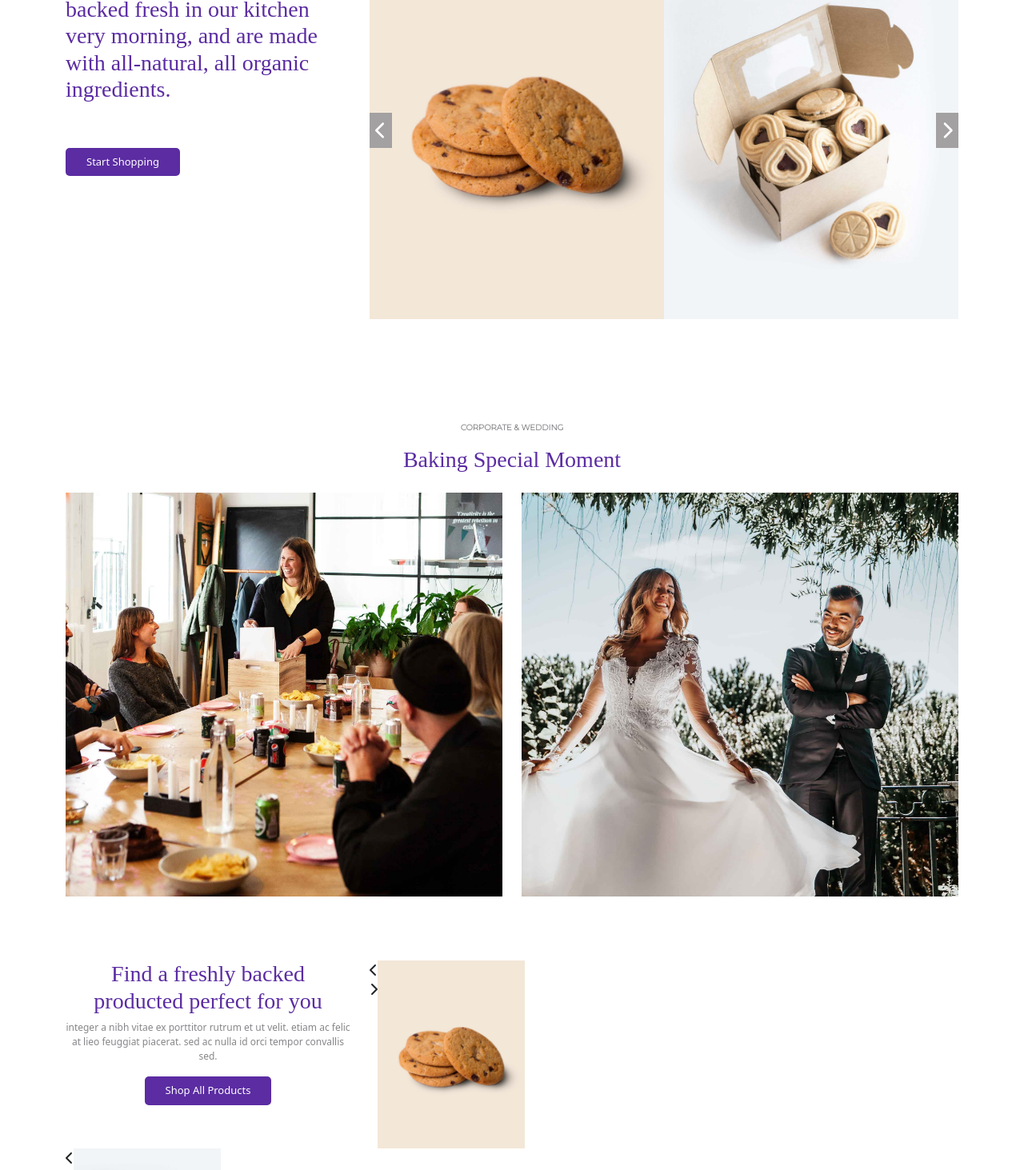
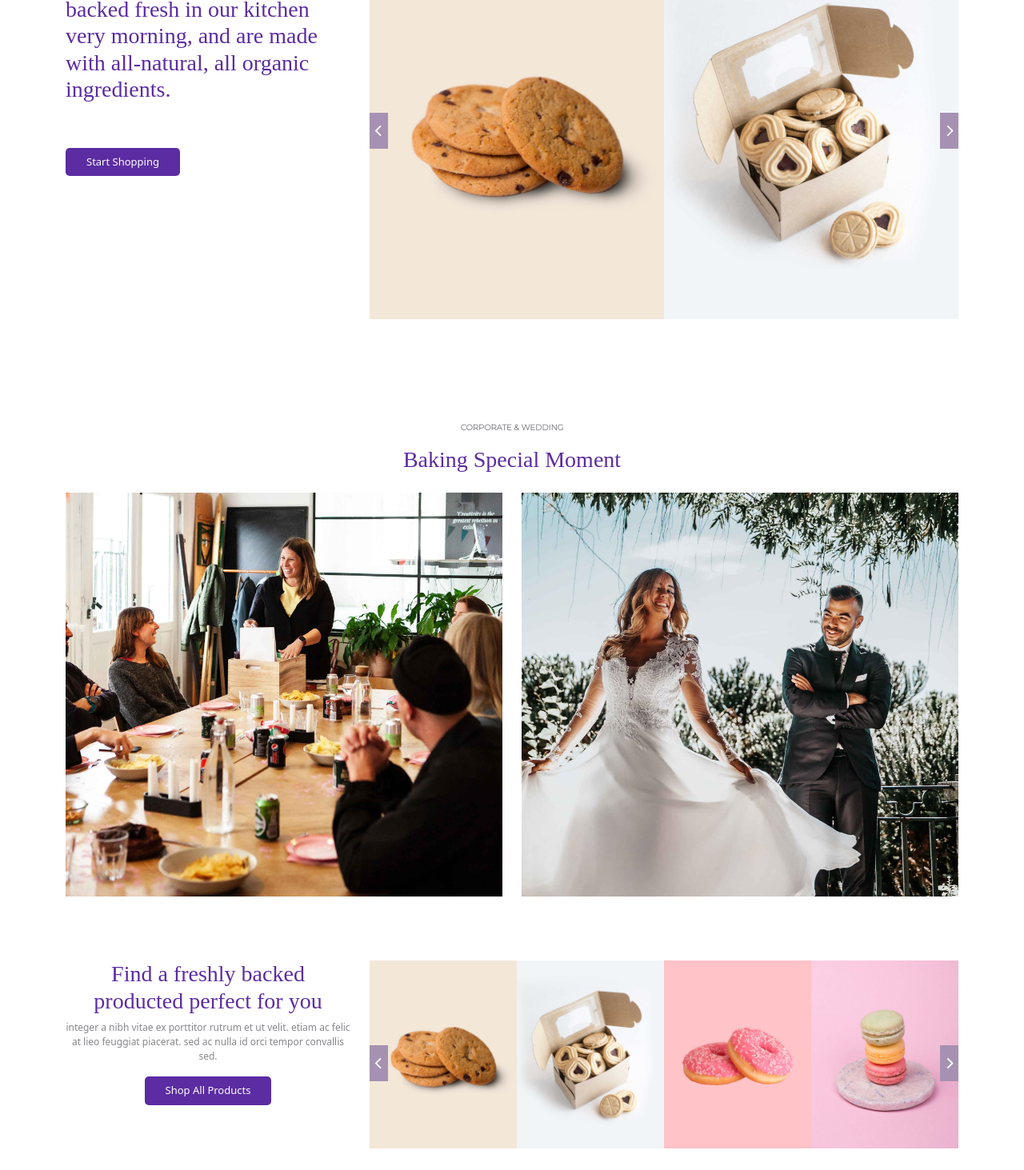
Before and after one commit to Mahdavi3649/proj-html-vuejs, a Vue app: page / in a window 1280 px wide. Shown: the part 718-2181 px from the top of the page at 80% size. Built offline with nearby package versions, Linux system fonts and the light colour scheme; a web font is replaced by a local one.

Commit message:
Added slider and edited some part of section

```diff
--- a/src/assets/scss/style.scss
+++ b/src/assets/scss/style.scss
@@ -65,3 +65,15 @@
   .pt-56{
     padding-top: 56px;
   }
+
+  .navigator {
+    position: relative;
+    font-size: 15px;
+
+    .fa {
+      background-color: #A691B2;
+      color: white;
+      padding: 15px 7px;
+      position: absolute;
+    }
+  }
--- a/src/components/HeaderComponent.vue
+++ b/src/components/HeaderComponent.vue
@@ -32,7 +32,7 @@
     </div>
     <div class="icon-hero">
       <div class="option-hero">
-        <font-awesome-icon icon="fa-solid fa-folder-open" class="fa" />
+        <font-awesome-icon icon="fa-solid fa-id-card-clip" class="fa" />
         <div class="fs-11">Demos</div>
       </div>
       <div class="option-hero">
@@ -154,13 +154,13 @@ header {
     .dollar {
       position: absolute;
       top: 16px;
-      left: 6px;
+      left: 3px;
       font-size: 16px;
     }
   }
 
   .color-green {
-    color: #287a00;
+    color: #68bd7e;
   }
 
   .fs-11 {
--- a/src/components/MainComponent.vue
+++ b/src/components/MainComponent.vue
@@ -77,11 +77,30 @@
             <button class="btn-banafsh">Shop All Products</button>
           </div>
 
-          <ShopComponent
-            :item="item"
-            v-for="(item, index) in images"
+          <div class="col-8 d-flex position-relative">
+            <div class="navigator">
+              <div class="prev">
+                <font-awesome-icon
+                  icon="fa-solid fa-chevron-left"
+                  class="fa-left fa"
+                />
+              </div>
+
+              <div class="next">
+                <font-awesome-icon
+                  icon="fa-solid fa-chevron-right"
+                  class="fa-right fa"
+                />
+              </div>
+            </div>
+
+            <img
+              :src="item.src"
+              v-for="(item, index) in items"
               :key="index"
+              class="item"
             />
+          </div>
         </div>
       </section>
 
@@ -183,30 +202,30 @@
           </div>
         </div>
 
-        <div class="row">
-          <div class="col-6 bg-ny d-flex p-4">
+        <div class="row gx-1">
+          <div class="col-6 bg-ny d-flex text-center pt-5 pb-5">
             <div class="col-4 pt-56">
               <div class="freshtext">call us</div>
-              <div class="freshtext">1.800.458.556</div>
+              <div class="caption">1.800.458.556</div>
             </div>
             <div class="col-4">
               <h3>New York</h3>
               <div class="freshtext pt-3">open all week</div>
-              <div class="freshtext">9:00 am - 6:00 pm</div>
+              <div class="caption">9:00 am - 6:00 pm</div>
             </div>
             <div class="col-4 pt-56">
               <button class="btn-sefid">View Map</button>
             </div>
           </div>
-          <div class="col-6 bg-ln d-flex pt-4">
+          <div class="col-6 bg-ln d-flex text-center pt-5 pb-5">
             <div class="col-4 pt-56">
               <div class="freshtext">call us</div>
-              <div class="freshtext">1.800.458.556</div>
+              <div class="caption">1.800.458.556</div>
             </div>
             <div class="col-4">
               <h3>London</h3>
               <div class="freshtext pt-3">open all week</div>
-              <div class="freshtext">9:00 am - 6:00 pm</div>
+              <div class="caption">9:00 am - 6:00 pm</div>
             </div>
             <div class="col-4 pt-56">
               <button class="btn-sefid">View Map</button>
@@ -262,25 +281,27 @@
           </div>
         </div>
       </section>
-    </div>
+
+      <div class="row">
         <div class="call-to-action mt-64 position-relative">
           <img src="@/assets/img/call-to-action-bg.jpg" alt="" />
           <div class="caption-call">
             <p class="freshtext mb-3">try our seasonal products</p>
-        <h2 class="text-white">Order for pick-up or delivery to your home</h2>
+            <h2 class="text-white">
+              Order for pick-up or delivery to your home
+            </h2>
             <button class="btn-sefid mt-5">Shop Now</button>
+          </div>
+        </div>
       </div>
     </div>
   </main>
 </template>
 
 <script>
-import ShopComponent from "@/components/ShopComponent.vue";
 export default {
   name: "MainComponent",
-  components: {
-    ShopComponent,
-  },
+  components: {},
   data() {
     return {
       images: [
@@ -295,6 +316,33 @@ export default {
           title: "Strawberry jam Cookies",
           type: "Cookies, Pasteries",
           price: "$21.00 $42.00",
+        },
+      ],
+
+      items: [
+        {
+          src: require("@/assets/img/choco-chip-cookies.jpg"),
+          title: "Choco Chips Cookies",
+          type: "Cookies, Pasteries",
+          price: "$19.00 $39.00",
+        },
+        {
+          src: require("@/assets/img/strawberry-jam-cookies.jpg"),
+          title: "Strawberry jam Cookies",
+          type: "Cookies, Pasteries",
+          price: "$21.00 $42.00",
+        },
+        {
+          src: require("@/assets/img/strawberry-donut.jpg"),
+          title: "Strawberry Donut",
+          type: "Cookies, Pasteries",
+          price: "$17.00 $34.00",
+        },
+        {
+          src: require("@/assets/img/perfect-macarons.jpg"),
+          title: "Perfect Macarons",
+          type: "Cookies, Pasteries",
+          price: "$23.00 $41.00",
         },
       ],
     };
@@ -315,16 +363,6 @@ main {
       width: calc(100% / 2);
     }
 
-    .navigator {
-      position: relative;
-      font-size: 22px;
-
-      .fa {
-        background-color: rgb(163, 161, 161);
-        color: white;
-        padding: 11px 7px;
-        position: absolute;
-      }
     .fa-left {
       top: 45%;
       left: 0;
@@ -332,8 +370,7 @@ main {
 
     .fa-right {
       top: 45%;
-        left: 708px;
-      }
+      left: 713px;
     }
   }
 
@@ -353,6 +390,25 @@ main {
 
     .col-6:hover .description {
       display: block;
+    }
+  }
+
+  .shop {
+    .col-8 {
+      .item {
+        width: calc(100% / 4);
+      }
+
+      .prev {
+        position: absolute;
+        left: 0;
+        top: 45%;
+      }
+      .next {
+        position: absolute;
+        left: 713px;
+        top: 45%;
+      }
     }
   }
 
@@ -450,8 +506,9 @@ main {
   }
   .call-to-action {
     img {
-      max-width: 100vw;
-      height: 350px;
+      width: 1140px;
+      height: 400px;
+      object-fit: cover;
     }
 
     h2 {
--- a/src/components/ShopComponent.vue
+++ /dev/null
@@ -1,79 +0,0 @@
-<template>
-  <div class="col-8 d-flex">
-    <div class="navigator">
-      <div class="prev">
-        <font-awesome-icon icon="fa-solid fa-chevron-left" class="fa-left fa" />
-      </div>
-
-      <div class="next">
-        <font-awesome-icon
-          icon="fa-solid fa-chevron-right"
-          class="fa-right fa"
-        />
-      </div>
-    </div>
-
-    <img :src="item.src" class="item" />
-  </div>
-</template>
-
-<script>
-export default {
-  name: "ShopComponent",
-
-  props: {
-    item: Object,
-  },
-
-  data() {
-    return {
-      images: [
-        {
-          src: require("@/assets/img/choco-chip-cookies.jpg"),
-          title: "Choco Chips Cookies",
-          type: "Cookies, Pasteries",
-          price: "$19.00 $39.00",
-        },
-        {
-          src: require("@/assets/img/strawberry-jam-cookies.jpg"),
-          title: "Strawberry jam Cookies",
-          type: "Cookies, Pasteries",
-          price: "$21.00 $42.00",
-        },
-        {
-          src: require("@/assets/img/cookies-with-ice-cream.jpg"),
-          title: "Cookies with Ice Cream",
-          type: "Cookies, Pasteries",
-          price: "$18.00 $37.00",
-        },
-        {
-          src: require("@/assets/img/glazed-pancake-with-lemon.jpg"),
-          title: "Glazed Pancake-with Lemon",
-          type: "Cookies, Pasteries",
-          price: "$18.00 $37.00",
-        },
-        {
-          src: require("@/assets/img/perfect-macarons.jpg"),
-          title: "Perfect Macarons",
-          type: "Cookies, Pasteries",
-          price: "$14.00 $35.00",
-        },
-        {
-          src: require("@/assets/img/strawberry-donut.jpg"),
-          title: "Strawberry Donut",
-          type: "Cookies, Pasteries",
-          price: "$13.00 $31.00",
-        },
-      ],
-    };
-  },
-};
-</script>
-
-<style lang="scss" scoped>
-.col-8 {
-  .item {
-    width: calc(100% / 4);
-  }
-}
-</style>
--- a/src/main.js
+++ b/src/main.js
@@ -6,7 +6,7 @@ import { library } from '@fortawesome/fontawesome-svg-core'
 
 /* import specific icons */
 import { faCartShopping as fasCartShopping } from '@fortawesome/free-solid-svg-icons'
-import { faFolderOpen as fasFolderOpen } from '@fortawesome/free-solid-svg-icons'
+import { faIdCardClip as fasIdCardClip } from '@fortawesome/free-solid-svg-icons'
 import { faDollarSign as fasDollarSign } from '@fortawesome/free-solid-svg-icons'
 import { faChevronLeft as fasChevronLeft } from '@fortawesome/free-solid-svg-icons'
 import { faChevronRight as fasChevronRight } from '@fortawesome/free-solid-svg-icons'
@@ -21,7 +21,7 @@ import { faPinterestP as fasPinterestP } from '@fortawesome/free-brands-svg-icon
 import { FontAwesomeIcon } from '@fortawesome/vue-fontawesome'
 
 /* add icons to the library */
-library.add(fasCartShopping, fasFolderOpen, fasDollarSign, fasChevronLeft, fasChevronRight, fasInstagram, fasTwitter, fasFacebookF, fasPinterestP)
+library.add(fasCartShopping, fasIdCardClip, fasDollarSign, fasChevronLeft, fasChevronRight, fasInstagram, fasTwitter, fasFacebookF, fasPinterestP)
 
 /* add font awesome icon component */
 Vue.component('font-awesome-icon', FontAwesomeIcon)
```
Lines whose indentation alone changed are shown as unchanged.
